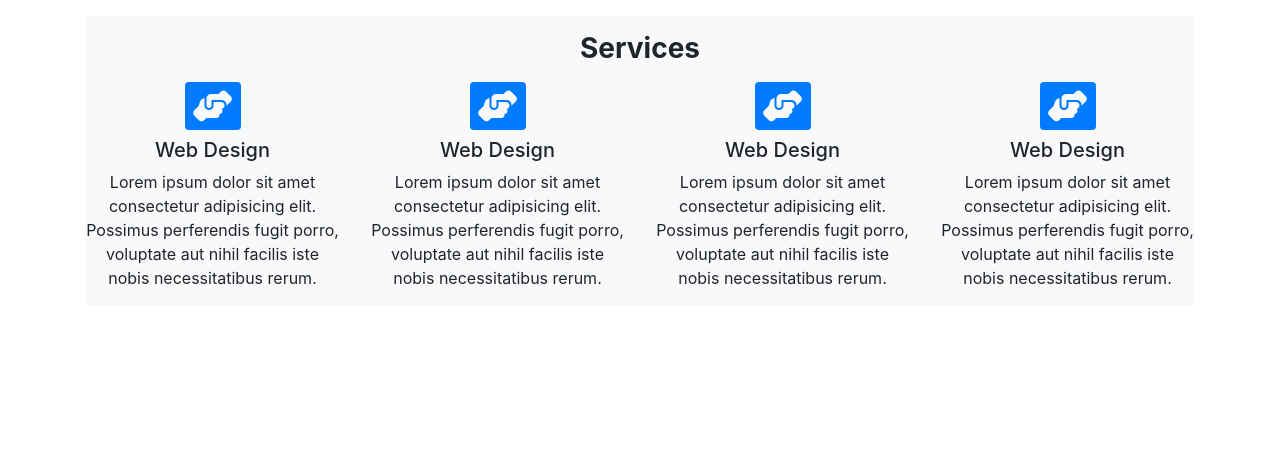
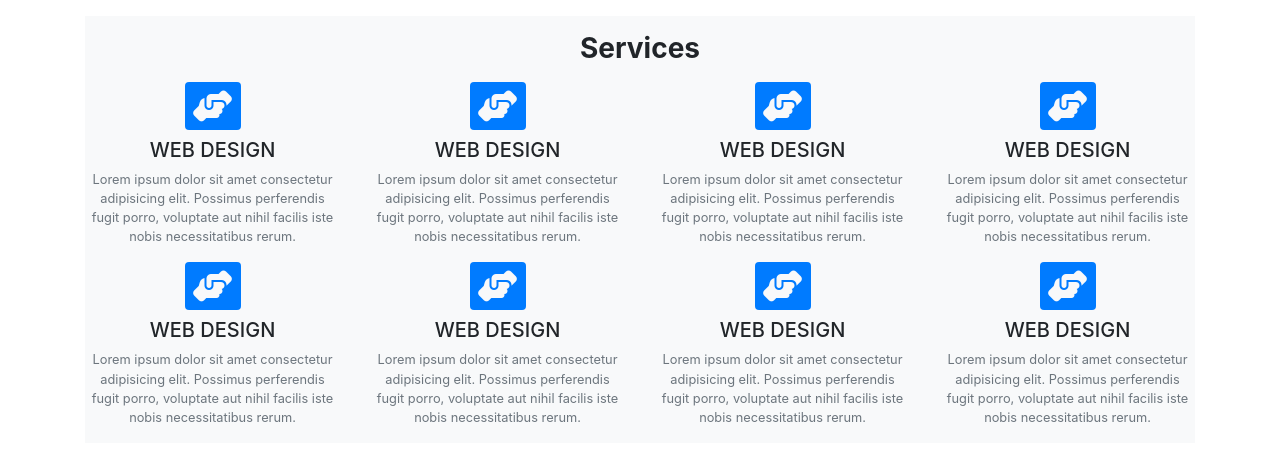
Before and after one commit to amin-babu/BootStrap-Project, a plain HTML site: page index.html in a window 1280 px wide. Shown: the part 104-564 px from the top of the page. Drawn offline with nearby package versions, Linux system fonts and the light colour scheme.

Commit message:
finished

```diff
--- a/index.html
+++ b/index.html
@@ -27,23 +27,43 @@
           <div class="row text-left text-lg-center">
             <div class="col-lg-3 col-md-6">
               <i class="fas bg-primary p-2 fa-2x text-light mb-2 rounded fa-hands-helping"></i>
-              <h5>Web Design</h5>
-              <p class="">Lorem ipsum dolor sit amet consectetur adipisicing elit. Possimus perferendis fugit porro, voluptate aut nihil facilis iste nobis necessitatibus rerum.</p>
+              <h5 class="text-uppercase">Web Design</h5>
+              <p class="small text-muted">Lorem ipsum dolor sit amet consectetur adipisicing elit. Possimus perferendis fugit porro, voluptate aut nihil facilis iste nobis necessitatibus rerum.</p>
+            </div>
+            <div class="col-lg-3 col-md-6">
+              <i class="fas bg-primary p-2 fa-2x text-light mb-2 rounded fa-hands-helping"></i>
+              <h5 class="text-uppercase">Web Design</h5>
+              <p class="small text-muted">Lorem ipsum dolor sit amet consectetur adipisicing elit. Possimus perferendis fugit porro, voluptate aut nihil facilis iste nobis necessitatibus rerum.</p>
+            </div>
+            <div class="col-lg-3 col-md-6">
+              <i class="fas bg-primary p-2 fa-2x text-light mb-2 rounded fa-hands-helping"></i>
+              <h5 class="text-uppercase">Web Design</h5>
+              <p class="small text-muted">Lorem ipsum dolor sit amet consectetur adipisicing elit. Possimus perferendis fugit porro, voluptate aut nihil facilis iste nobis necessitatibus rerum.</p>
+            </div>
+            <div class="col-lg-3 col-md-6">
+              <i class="fas bg-primary p-2 fa-2x text-light mb-2 rounded fa-hands-helping"></i>
+              <h5 class="text-uppercase">Web Design</h5>
+              <p class="small text-muted">Lorem ipsum dolor sit amet consectetur adipisicing elit. Possimus perferendis fugit porro, voluptate aut nihil facilis iste nobis necessitatibus rerum.</p>
+            </div>
+            <div class="col-lg-3 col-md-6">
+              <i class="fas bg-primary p-2 fa-2x text-light mb-2 rounded fa-hands-helping"></i>
+              <h5 class="text-uppercase">Web Design</h5>
+              <p class="small text-muted">Lorem ipsum dolor sit amet consectetur adipisicing elit. Possimus perferendis fugit porro, voluptate aut nihil facilis iste nobis necessitatibus rerum.</p>
             </div>
             <div class="col-lg-3 col-md-6">
               <i class="bg-primary p-2 fa-2x text-light mb-2 rounded fas fa-hands-helping"></i>
-              <h5>Web Design</h5>
-              <p>Lorem ipsum dolor sit amet consectetur adipisicing elit. Possimus perferendis fugit porro, voluptate aut nihil facilis iste nobis necessitatibus rerum.</p>
+              <h5 class="text-uppercase">Web Design</h5>
+              <p class="small text-muted">Lorem ipsum dolor sit amet consectetur adipisicing elit. Possimus perferendis fugit porro, voluptate aut nihil facilis iste nobis necessitatibus rerum.</p>
             </div>
             <div class="col-lg-3 col-md-6">
               <i class="bg-primary p-2 fa-2x text-light mb-2 rounded fas fa-hands-helping"></i>
-              <h5>Web Design</h5>
-              <p>Lorem ipsum dolor sit amet consectetur adipisicing elit. Possimus perferendis fugit porro, voluptate aut nihil facilis iste nobis necessitatibus rerum.</p>
+              <h5 class="text-uppercase">Web Design</h5>
+              <p class="small text-muted">Lorem ipsum dolor sit amet consectetur adipisicing elit. Possimus perferendis fugit porro, voluptate aut nihil facilis iste nobis necessitatibus rerum.</p>
             </div>
             <div class="col-lg-3 col-md-6">
               <i class="bg-primary p-2 fa-2x text-light mb-2 rounded fas fa-hands-helping"></i>
-              <h5>Web Design</h5>
-              <p>Lorem ipsum dolor sit amet consectetur adipisicing elit. Possimus perferendis fugit porro, voluptate aut nihil facilis iste nobis necessitatibus rerum.</p>
+              <h5 class="text-uppercase">Web Design</h5>
+              <p class="small text-muted">Lorem ipsum dolor sit amet consectetur adipisicing elit. Possimus perferendis fugit porro, voluptate aut nihil facilis iste nobis necessitatibus rerum.</p>
             </div>
           </div>
         </div>
```
